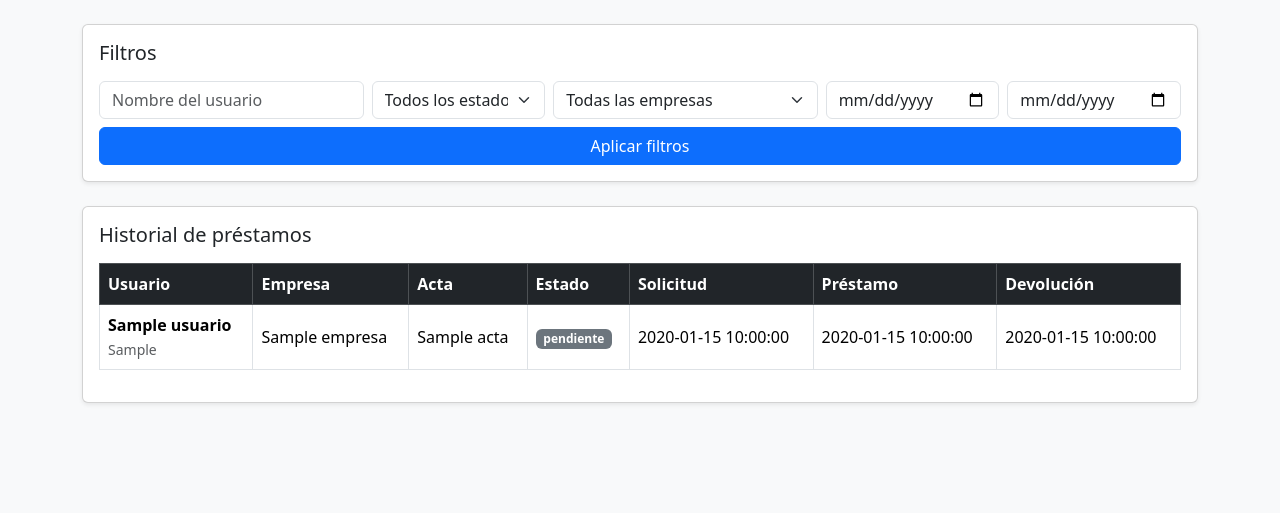
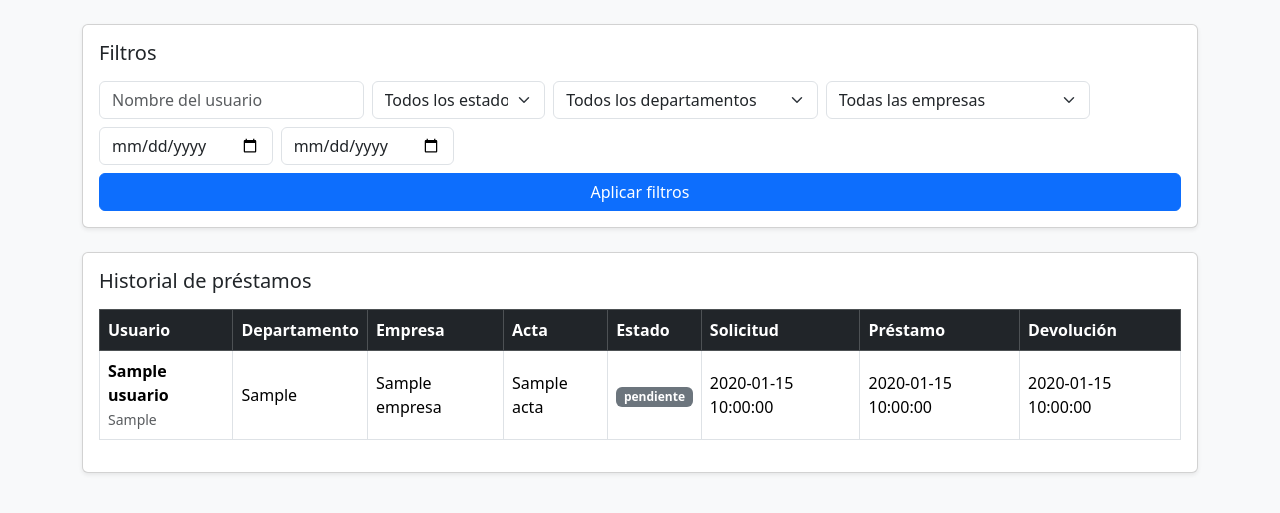
Before and after one commit to ContaFullgas/actas_constitutivas, a PHP site: page /admin/historial.php in a window 1280 px wide. Shown: the part 56-569 px from the top of the page. Run offline with PHP 8.4, Linux system fonts and the light colour scheme; the visitor is signed in with stand-in values (Sample User, id 1); tables that the repository leaves empty or names only in its code hold one stand-in row (values such as "Sample post").

Commit message:
se agrego la nueva columna departamento a los apartados de solicitudes e historial de admin.

```diff
--- a/admin/historial.php
+++ b/admin/historial.php
@@ -4,6 +4,7 @@ require_once "../config/db.php";
 
 /* Filtros */
 $usuario = $_GET['usuario'] ?? '';
+$departamento = $_GET['departamento'] ?? '';
 $estado  = $_GET['estado'] ?? '';
 $empresa = $_GET['empresa'] ?? '';
 $desde   = $_GET['desde'] ?? '';
@@ -13,6 +14,9 @@ $where = "WHERE 1=1";
 
 if($usuario != ''){
     $where .= " AND u.nombre LIKE '%$usuario%'";
+}
+if($departamento != ''){
+    $where .= " AND u.departamento = '$departamento'";
 }
 if($estado != ''){
     $where .= " AND p.estado = '$estado'";
@@ -39,6 +43,7 @@ $historial = mysqli_query($conn, "
         p.fecha_devolucion,
         u.nombre,
         u.usuario,
+        u.departamento,
         t.nombre_tipo,
         e.nombre_empresa
     FROM prestamos p
@@ -119,6 +124,25 @@ $historial = mysqli_query($conn, "
                 </div>
 
                 <div class="col-md-3">
+                    <select name="departamento" class="form-select">
+                        <option value="">Todos los departamentos</option>
+                        <?php
+                        $deps = [
+                            'Contabilidad',
+                            'Facturación',
+                            'Sistemas',
+                            'Nominas',
+                            'Fiscal'
+                        ];
+                        foreach($deps as $d){
+                            $sel = ($departamento == $d) ? 'selected' : '';
+                            echo "<option $sel value='$d'>$d</option>";
+                        }
+                        ?>
+                    </select>
+                </div>
+
+                <div class="col-md-3">
                     <select name="empresa" class="form-select">
                         <option value="">Todas las empresas</option>
                         <?php while($emp = mysqli_fetch_assoc($empresas)){ ?>
@@ -160,6 +184,7 @@ $historial = mysqli_query($conn, "
                     <thead class="table-dark">
                         <tr>
                             <th>Usuario</th>
+                            <th>Departamento</th>
                             <th>Empresa</th>
                             <th>Acta</th>
                             <th>Estado</th>
@@ -176,6 +201,7 @@ $historial = mysqli_query($conn, "
                                 <strong><?= $h['nombre'] ?></strong><br>
                                 <small class="text-muted"><?= $h['usuario'] ?></small>
                             </td>
+                            <td><?= $h['departamento'] ?></td>
                             <td><?= $h['nombre_empresa'] ?></td>
                             <td><?= $h['nombre_tipo'] ?? 'Sin tipo' ?></td>
                             <td>
--- a/admin/solicitudes.php
+++ b/admin/solicitudes.php
@@ -9,6 +9,7 @@ $solicitudes = mysqli_query($conn, "
         p.fecha_solicitud,
         u.nombre,
         u.usuario,
+        u.departamento,
         t.nombre_tipo,
         e.nombre_empresa
     FROM prestamos p
@@ -75,6 +76,7 @@ $solicitudes = mysqli_query($conn, "
                     <thead class="table-dark">
                         <tr>
                             <th>Usuario</th>
+                            <th>Departamento</th>
                             <th>Empresa</th>
                             <th>Acta</th>
                             <th>Estado</th>
@@ -90,6 +92,8 @@ $solicitudes = mysqli_query($conn, "
                                 <strong><?= $s['nombre'] ?></strong><br>
                                 <small class="text-muted"><?= $s['usuario'] ?></small>
                             </td>
+
+                            <td><?= $s['departamento'] ?></td>
 
                             <td><?= $s['nombre_empresa'] ?></td>
                             <td><?= $s['nombre_tipo'] ?? 'Sin tipo' ?></td>
```
